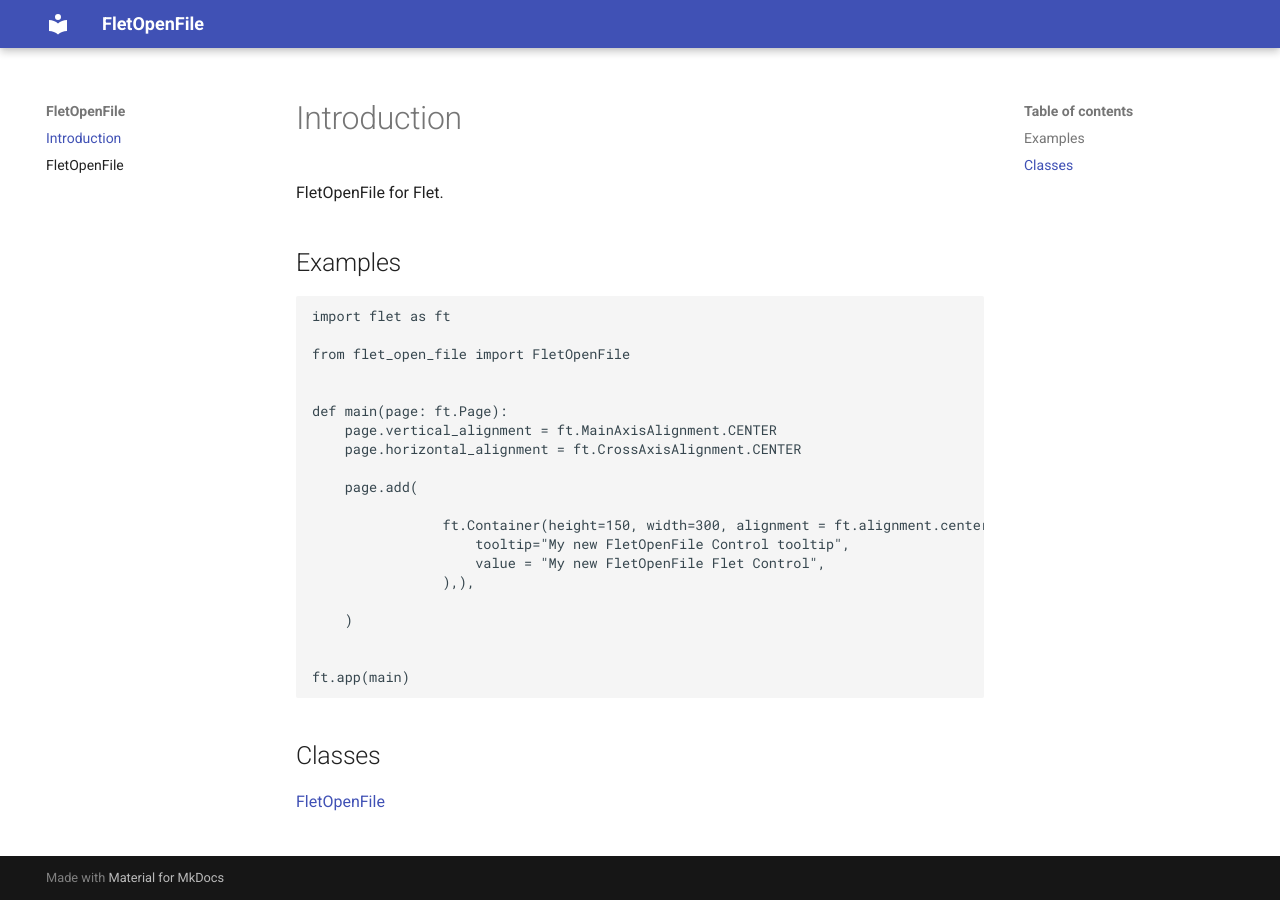
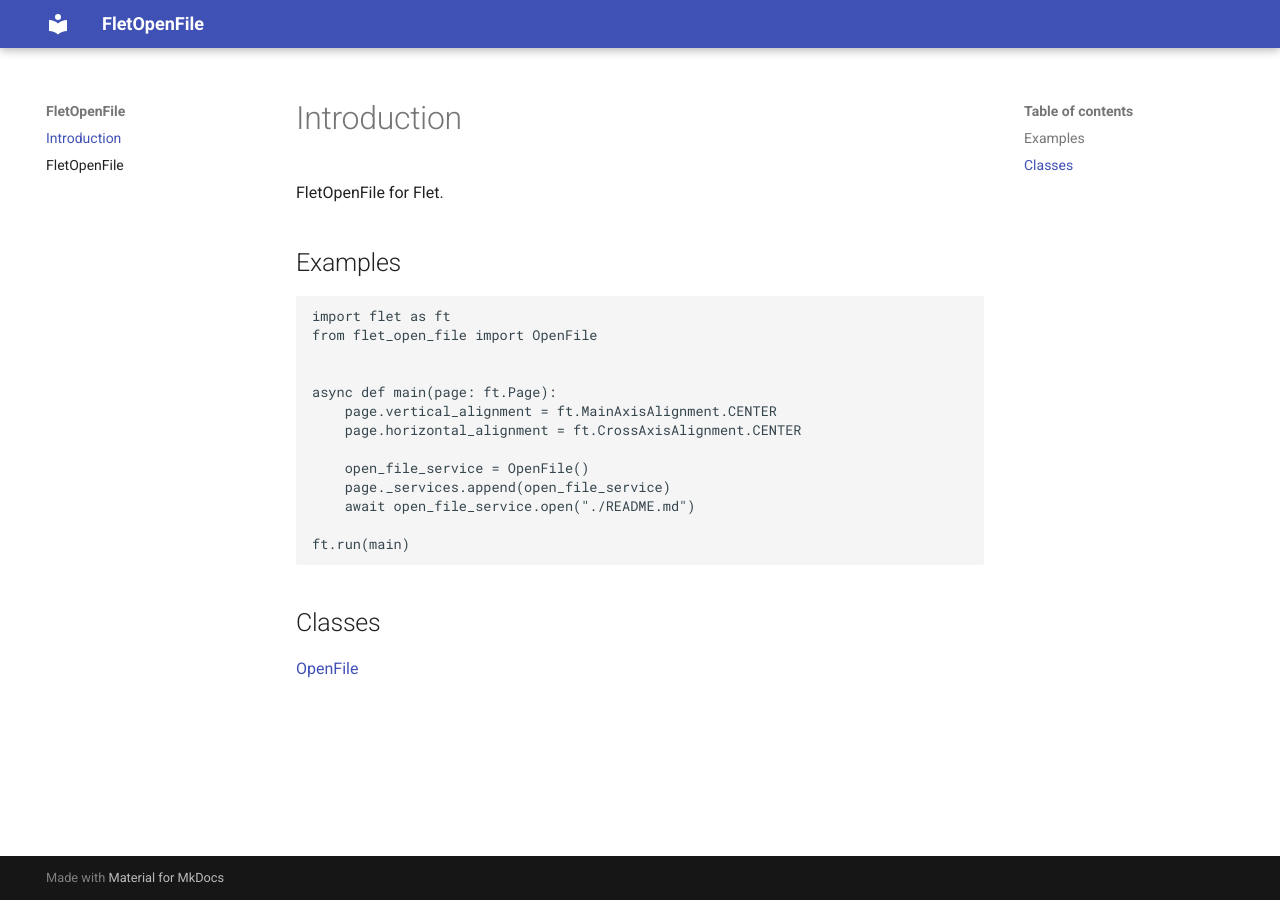
Before and after one commit to Creeper19472/flet-open-file, an MkDocs documentation site: the page built from docs/index.md, in a window 1280 px wide. Built offline with MkDocs 1.6.1 and Material for MkDocs 9.7.7, drawn with Linux system fonts in a browser that asks for light colours.

Commit message:
update docs

````diff
--- a/docs/index.md
+++ b/docs/index.md
@@ -4,29 +4,22 @@
 
 ## Examples
 
-```
+```python
 import flet as ft
-
-from flet_open_file import FletOpenFile
+from flet_open_file import OpenFile
 
 
-def main(page: ft.Page):
+async def main(page: ft.Page):
     page.vertical_alignment = ft.MainAxisAlignment.CENTER
     page.horizontal_alignment = ft.CrossAxisAlignment.CENTER
 
-    page.add(
+    open_file_service = OpenFile()
+    page._services.append(open_file_service)
+    await open_file_service.open("./README.md")
 
-                ft.Container(height=150, width=300, alignment = ft.alignment.center, bgcolor=ft.Colors.PURPLE_200, content=FletOpenFile(
-                    tooltip="My new FletOpenFile Control tooltip",
-                    value = "My new FletOpenFile Flet Control",
-                ),),
-
-    )
-
-
-ft.app(main)
+ft.run(main)
 ```
 
 ## Classes
 
-[FletOpenFile](FletOpenFile.md)
+[OpenFile](FletOpenFile.md)
````
Also changed, not shown: examples/flet_open_file_example/README.md (deleted, +0 -9 lines), 3 other files.
